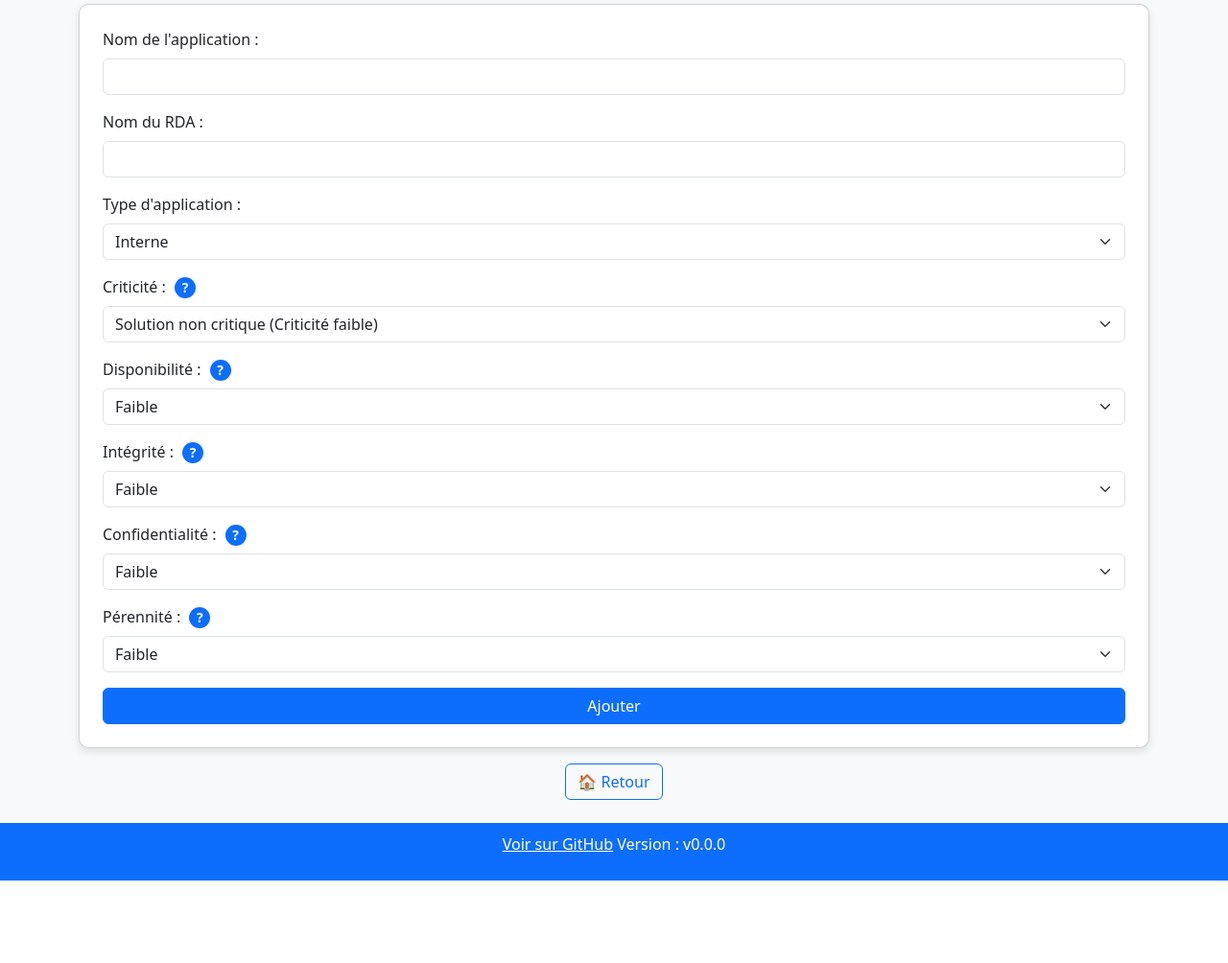
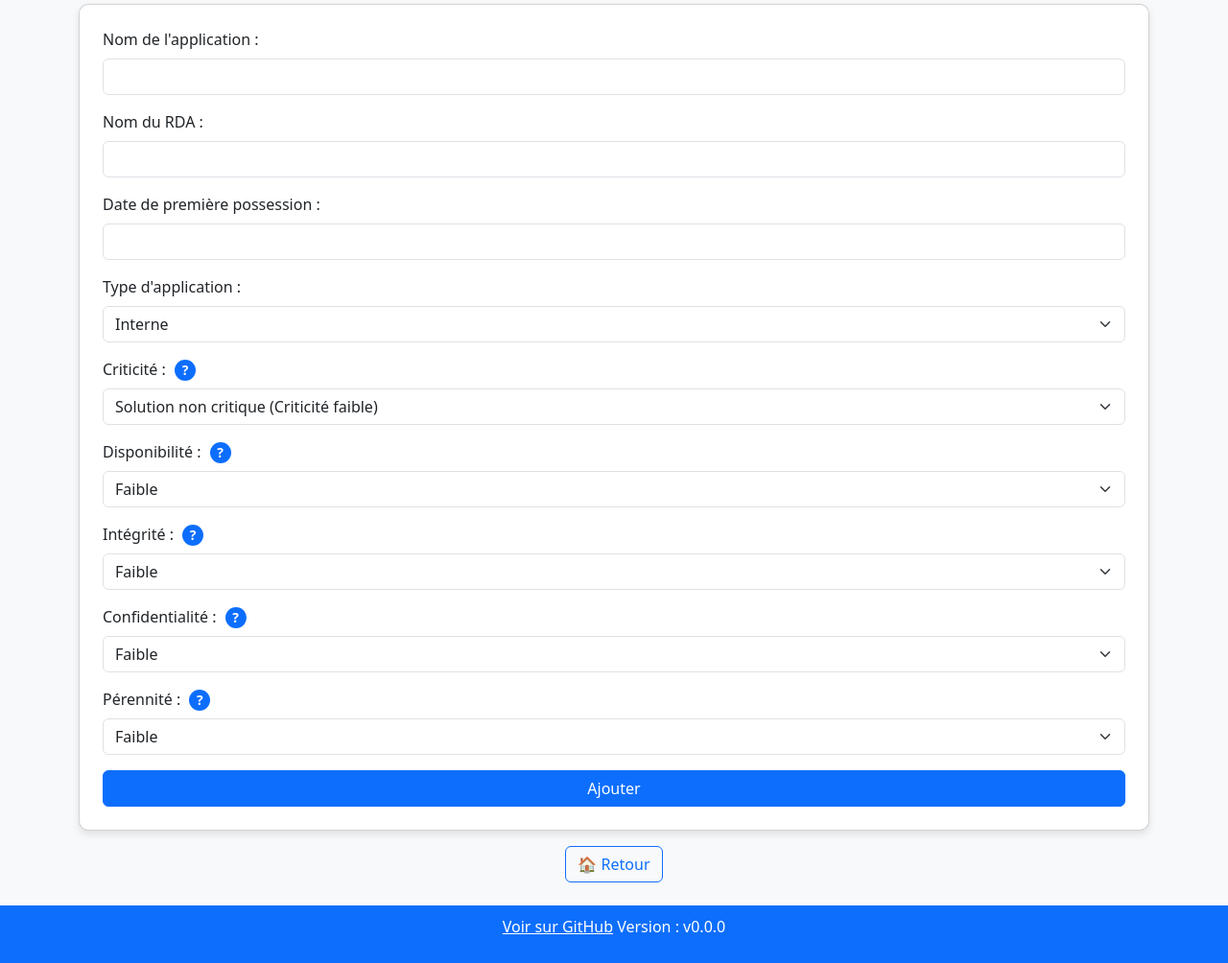
Before and after one commit to rumeaug17/ADM, a Flask app: page /add in a window 1280 px wide. Shown: the part 152-1156 px from the top of the page at 96% size. Before the commit the page ends 1070 px from the top, so only its background shows below. Run offline with Flask 3, Linux system fonts and the light colour scheme; the visitor is signed in with stand-in values (Sample User, id 1).

Commit message:
Update add.html

```diff
--- a/templates/add.html
+++ b/templates/add.html
@@ -63,6 +63,10 @@
         <div class="mb-3">
           <label class="form-label">Nom du RDA :</label>
           <input type="text" name="rda" class="form-control" required>
+        </div>
+        <div class="mb-3">
+          <label class="form-label">Date de première possession :</label>
+          <input type="text" name="possession" class="form-control" required>
         </div>
         <div class="mb-3">
           <label class="form-label">Type d'application :</label>
```
